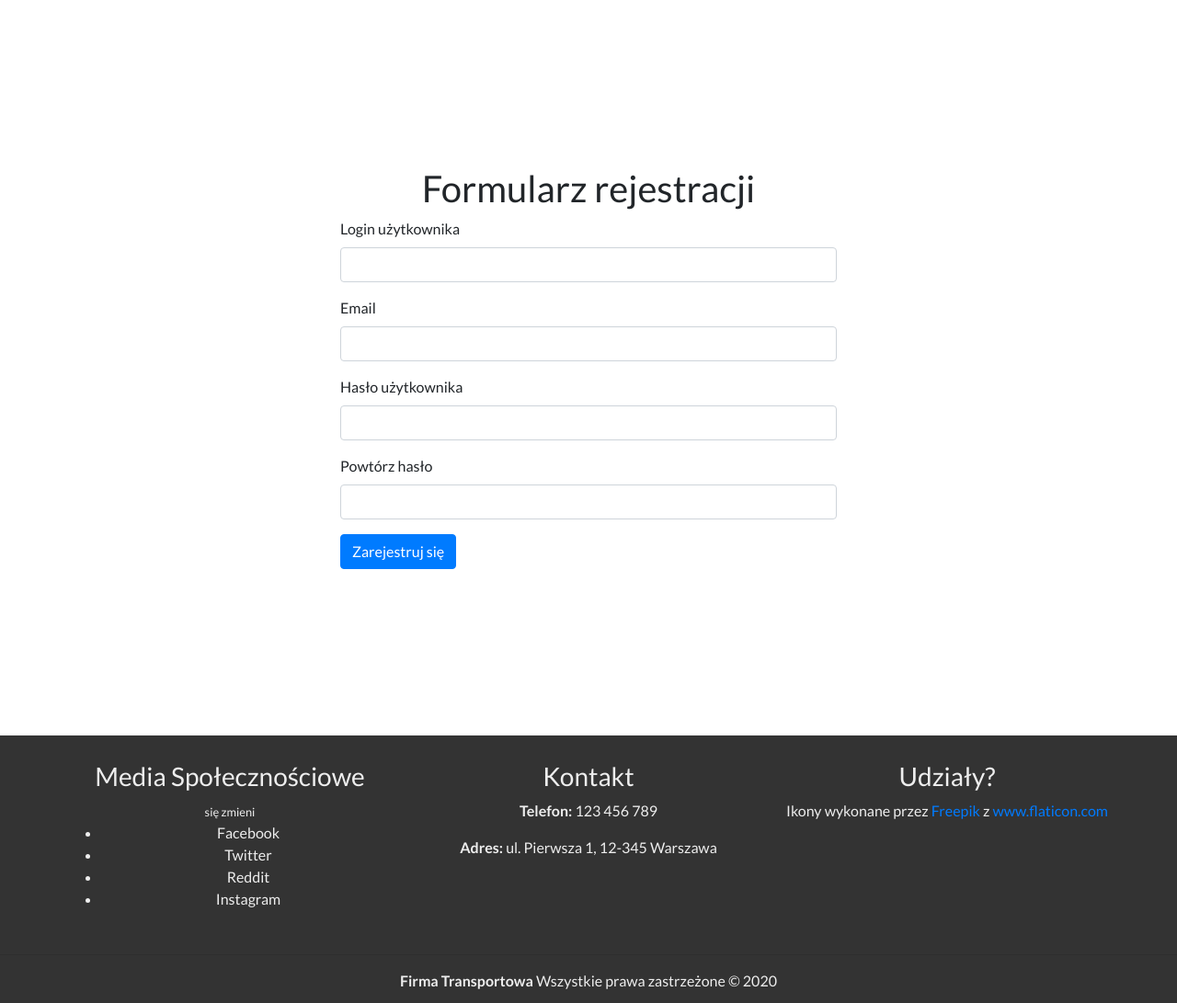
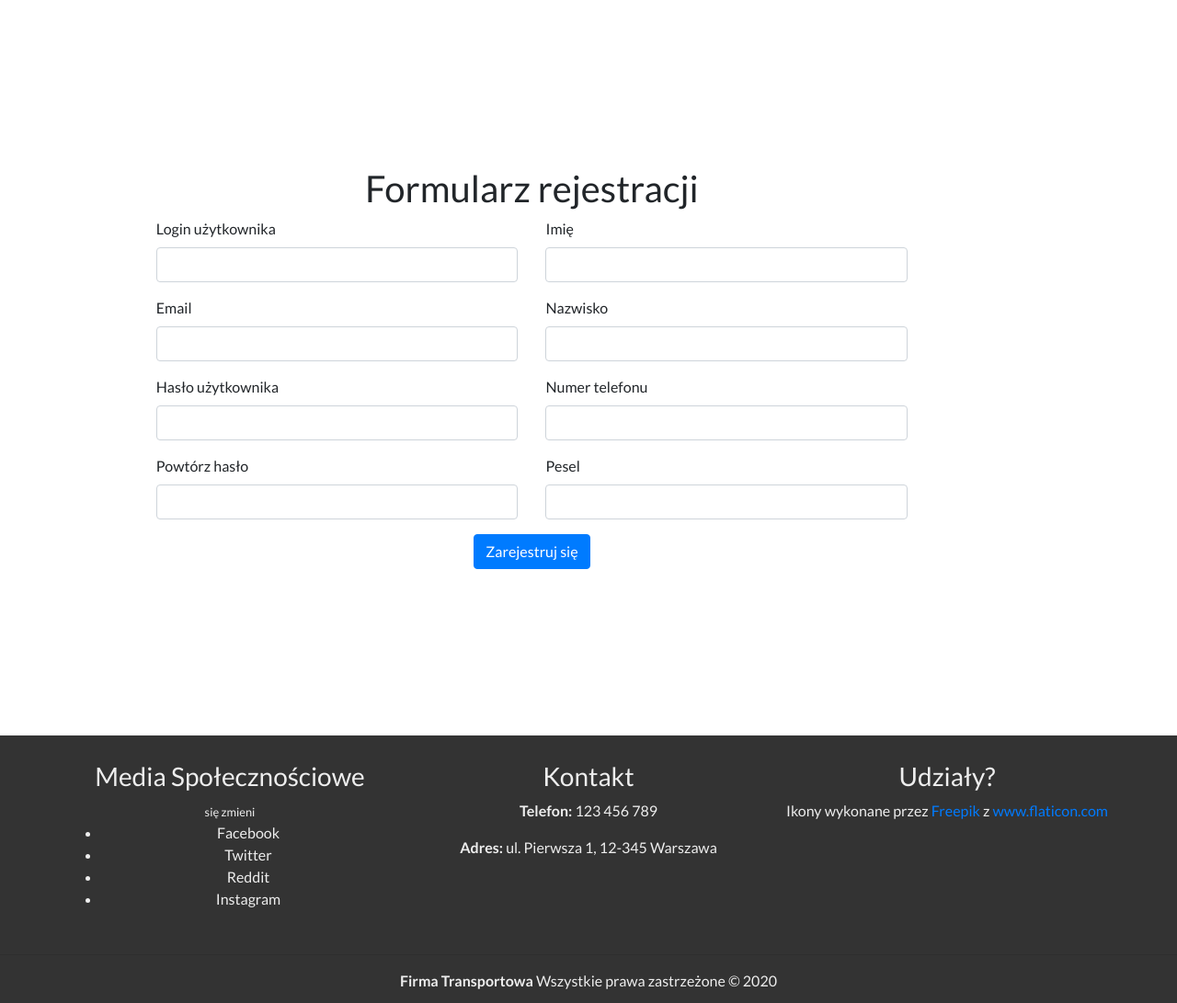
Before and after one commit to nathiss/FirmaTransportowa, a Django app: page /register/ in a window 1280 px wide. Shown: the part 56-1147 px from the top of the page at 92% size. Run offline with Django 3.2, Linux system fonts and the light colour scheme; some libraries are stand-ins or nearby versions.

Commit message:
Add client form to register view

```diff
--- a/app/webapp/forms/__init__.py
+++ b/app/webapp/forms/__init__.py
@@ -1,2 +1,3 @@
 from .login     import LoginForm
 from .register  import RegisterForm
+from .client    import ClientForm
--- /dev/null
+++ b/app/webapp/forms/client.py
@@ -0,0 +1,11 @@
+from django import forms
+from django.core.validators import RegexValidator
+
+class ClientForm(forms.Form):
+    phone_regex = RegexValidator(regex=r'^\+?1?\d{9,15}$', message="Podany numer telefonu jest nieprawidłowy")
+    pesel_regex = RegexValidator(regex=r'^\+?1?\d{9,15}$', message="Podany pesel jest nieprawidłowy")
+
+    first_name = forms.CharField(label='Imię', max_length=100)
+    last_name = forms.CharField(label='Nazwisko', max_length=100)
+    phone_number = forms.CharField(label='Numer telefonu', validators=[phone_regex], max_length=17)
+    pesel = forms.CharField(label='Pesel', validators=[pesel_regex], max_length=10, min_length=10)
--- a/app/webapp/templates/webapp/register.html
+++ b/app/webapp/templates/webapp/register.html
@@ -1,25 +1,18 @@
 {% extends 'webapp/base.html' %}
 {% load add_class %}
 
-{% block alert_box %}
-
-  {{ block.super }}
-  {% for error in form.non_field_errors %}
-    {% include 'webapp/elements/alerts/error.html' with message=error only %}
-  {% endfor %}
-
-{% endblock %}
-
 {% block body %}
 
-<div class="container h-100">
-  <div class="row h-100 d-flex align-items-center">
-    <div class="col-md-12 col-lg-6 offset-lg-3">
-      <h1 class="text-center">Formularz rejestracji</h1>
+<div class="container h-100 d-flex align-items-center">
+  <form class="row justify-content-center" action="#" method="POST">
 
-      <form action="#" method="POST">
     {% csrf_token %}
 
+    <div class="col-sm-offset-1 col-sm-10">
+      <h1 class="text-center">Formularz rejestracji</h1>
+    </div>
+
+    <div class="col-sm-offset-1 col-sm-5">
       <div class="form-group">
         <label for="{{ form.login.id_for_label }}">{{ form.login.label }}</label>
         {% for error in form.login.errors %}
@@ -51,12 +44,56 @@
           {% endfor %}
           {{ form.repeatPasswd|add_class:"form-control" }}
       </div>
+    </div>
+    <div class="col-sm-5">
+      <div class="form-group">
+        <label for="{{ client_form.first_name.id_for_label }}">{{ client_form.first_name.label }}</label>
+        {% for error in client_form.first_name.errors %}
+          {% include 'webapp/elements/alerts/error.html' with message=error only %}
+        {% endfor %}
+        {{ client_form.first_name|add_class:"form-control" }}
+      </div>
 
-        <button type="submit" class="btn btn-primary">Zarejestruj się</button>
-      </form>
+      <div class="form-group">
+        <label for="{{ client_form.last_name.id_for_label }}">{{ client_form.last_name.label }}</label>
+        {% for error in client_form.last_name.errors %}
+          {% include 'webapp/elements/alerts/error.html' with message=error only %}
+        {% endfor %}
+        {{ client_form.last_name|add_class:"form-control" }}
+      </div>
 
+      <div class="form-group">
+        <label for="{{ client_form.phone_number.id_for_label }}">{{ client_form.phone_number.label }}</label>
+        {% for error in client_form.phone_number.errors %}
+          {% include 'webapp/elements/alerts/error.html' with message=error only %}
+        {% endfor %}
+        {{ client_form.phone_number|add_class:"form-control" }}
       </div>
+
+      <div class="form-group">
+          <label for="{{ client_form.pesel.id_for_label }}">{{ client_form.pesel.label }}</label>
+          {% for error in client_form.pesel.errors %}
+            {% include 'webapp/elements/alerts/error.html' with message=error only %}
+          {% endfor %}
+          {{ client_form.pesel|add_class:"form-control" }}
       </div>
     </div>
 
+    <div class="col-sm-offset-1 text-center col-sm-10">
+      {% block alert_box %}
+
+        {{ block.super }}
+        {% for error in form.non_field_errors %}
+          {% include 'webapp/elements/alerts/error.html' with message=error only %}
+        {% endfor %}
+
       {% endblock %}
+
+
+      <button type="submit" class="btn btn-primary">Zarejestruj się</button>
+    </div>
+
+  </form>
+</div>
+
+{% endblock %}
--- a/app/webapp/views/register.py
+++ b/app/webapp/views/register.py
@@ -4,16 +4,19 @@ from django.contrib.auth.models import User
 from django.contrib.auth        import authenticate
 
 from ..forms import RegisterForm
+from ..forms import ClientForm
 
 class RegisterView(View):
     def get(self, request, *args, **kwargs):
         if request.user.is_authenticated:
             return redirect('webapp:index')
         form = RegisterForm()
-        return render(request, 'webapp/register.html', {"form": form})
+        client_form = ClientForm()
+        return render(request, 'webapp/register.html', {"form": form, "client_form": client_form})
 
     def post(self, request, *args, **kwargs):
         form = RegisterForm(request.POST)
+        client_form = ClientForm()
         if form.is_valid():
             username = form.cleaned_data['login']
             password = form.cleaned_data['passwd']
@@ -24,4 +27,4 @@ class RegisterView(View):
 
             return redirect('webapp:index')
 
-        return render(request, 'webapp/register.html', {"form": form})
+        return render(request, 'webapp/register.html', {"form": form, "client_form": client_form})
```
Lines whose indentation alone changed are shown as unchanged.
